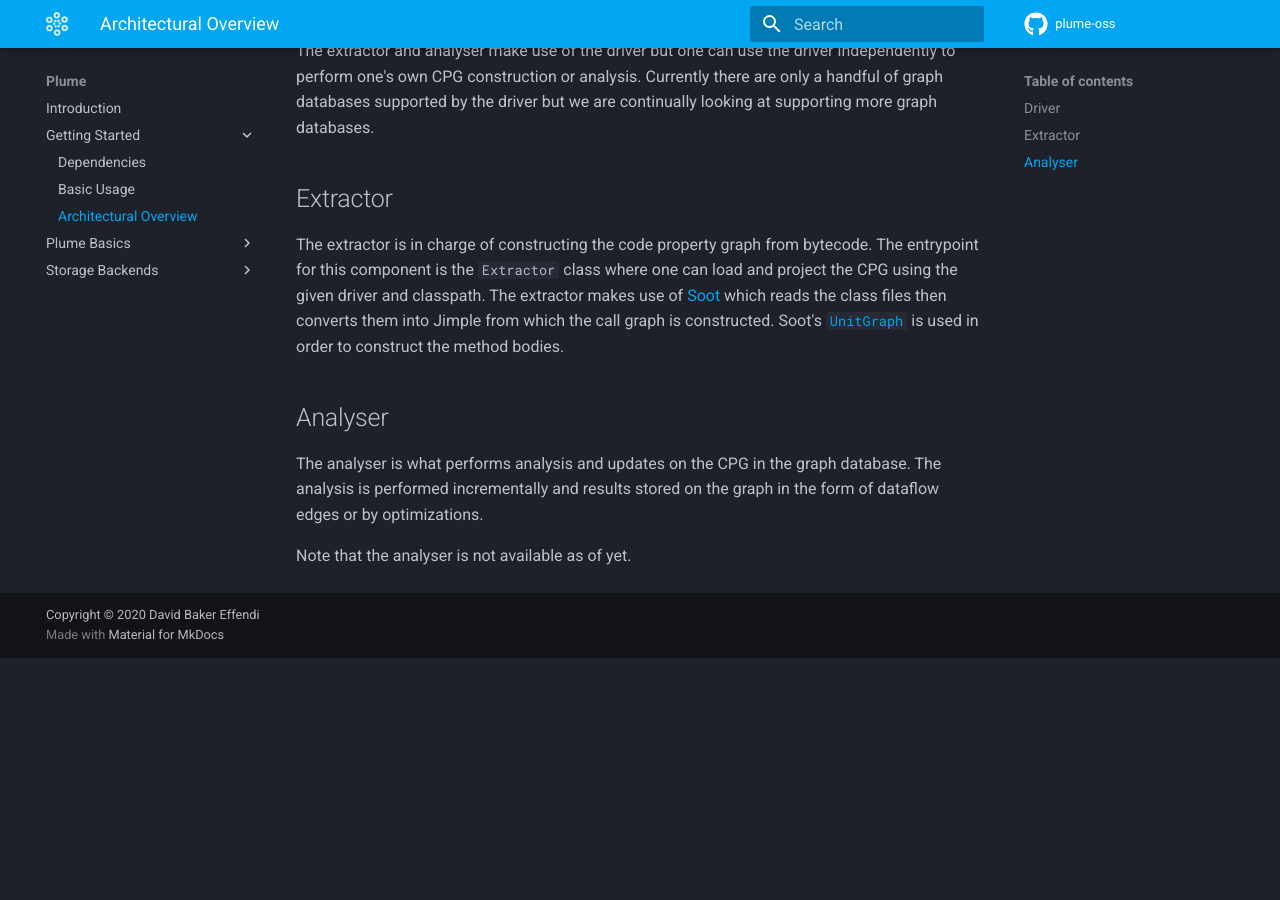
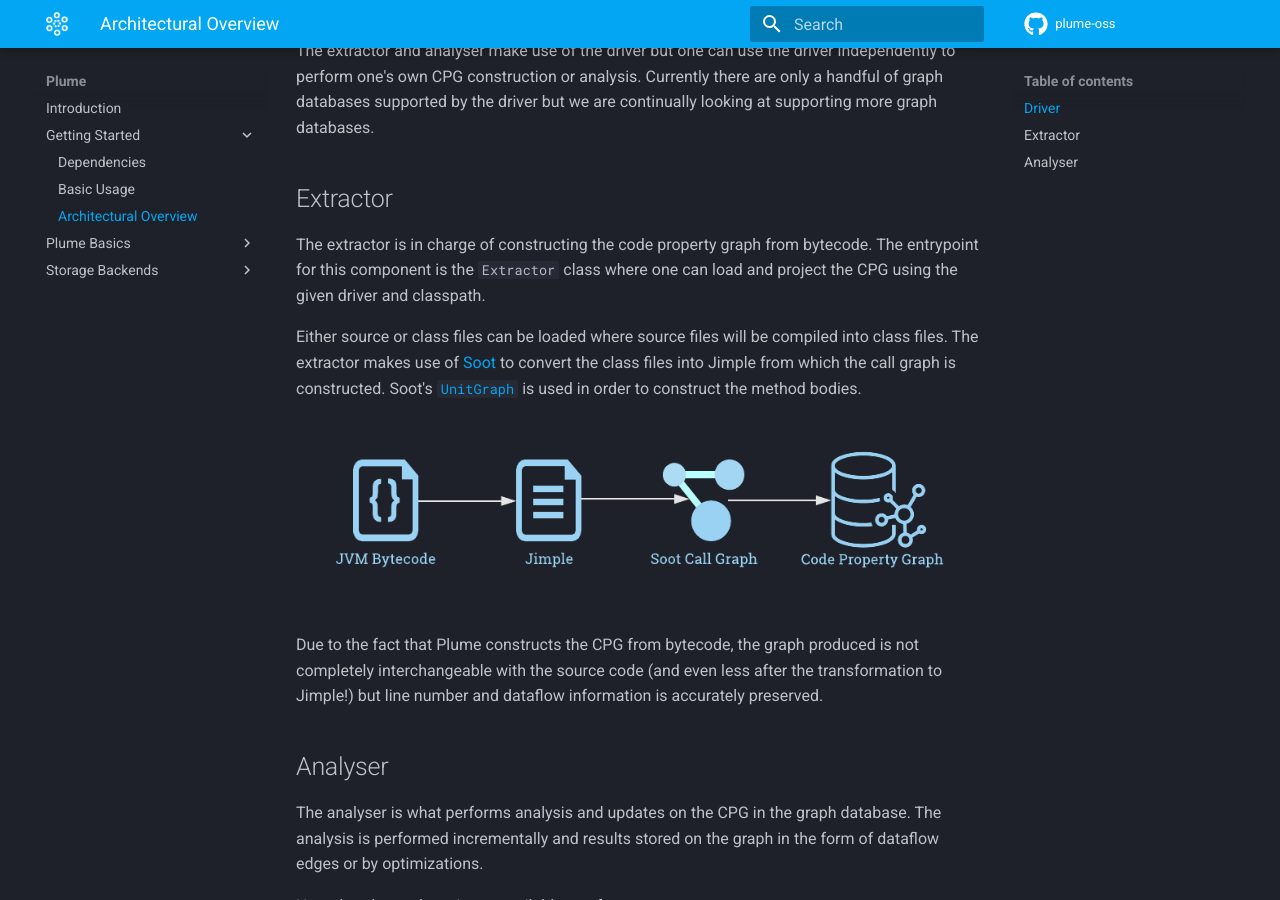
Before and after one commit to plume-oss/plume-docs, an MkDocs documentation site: the page built from docs/getting-started/architectural-overview.md, in a window 1280 px wide and 900 px high, scrolled down 920 px. Built offline with MkDocs 1.6.1 and Material for MkDocs 9.7.7, drawn with Linux system fonts in a browser that asks for light colours; before the commit the page ends 1578 px from its top, so only the background shows below that.

Commit message:
:sparkles: Finished extractor diagram

```diff
--- a/docs/getting-started/architectural-overview.md
+++ b/docs/getting-started/architectural-overview.md
@@ -16,7 +16,7 @@
 and is what is implemented by the database drivers such as the [TinkerGraph driver](https://plume-oss.github.io/plume-driver/kotlindoc/za/ac/sun/plume/drivers/tinkergraphdriver/)
 or [TigerGraph driver](https://plume-oss.github.io/plume-driver/kotlindoc/za/ac/sun/plume/drivers/tigergraphdriver/).
 
-![Plume Architectural Overview](../assets/images/driver-overview.png)
+![Driver Architectural Overview](../assets/images/driver-overview.png)
 
 The extractor and analyser make use of the driver but one can use the driver independently to perform
 one's own CPG construction or analysis. Currently there are only a handful of graph databases supported by
@@ -26,10 +26,19 @@
 
 The extractor is in charge of constructing the code property graph from bytecode. The entrypoint
 for this component is the `Extractor` class where one can load and project the CPG using the given
-driver and classpath. The extractor makes use of [Soot](https://soot-oss.github.io/soot/) which
-reads the class files then converts them into Jimple from which the call graph is constructed.
+driver and classpath.
+
+Either source or class files can be loaded where source files will be compiled into class files.
+The extractor makes use of [Soot](https://soot-oss.github.io/soot/) to convert the class files
+into Jimple from which the call graph is constructed.
 Soot's [`UnitGraph`](https://www.sable.mcgill.ca/soot/doc/soot/toolkits/graph/UnitGraph.html)
 is used in order to construct the method bodies.
+
+![Extractor Architectural Overview](../assets/images/extractor-overview.png)
+
+Due to the fact that Plume constructs the CPG from bytecode, the graph produced is not completely
+interchangeable with the source code (and even less after the transformation to Jimple!) but line
+number and dataflow information is accurately preserved.
 
 ## Analyser
 
```
Also changed, not shown: docs/assets/images/driver-overview.png, docs/assets/images/extractor-overview.png (added).
